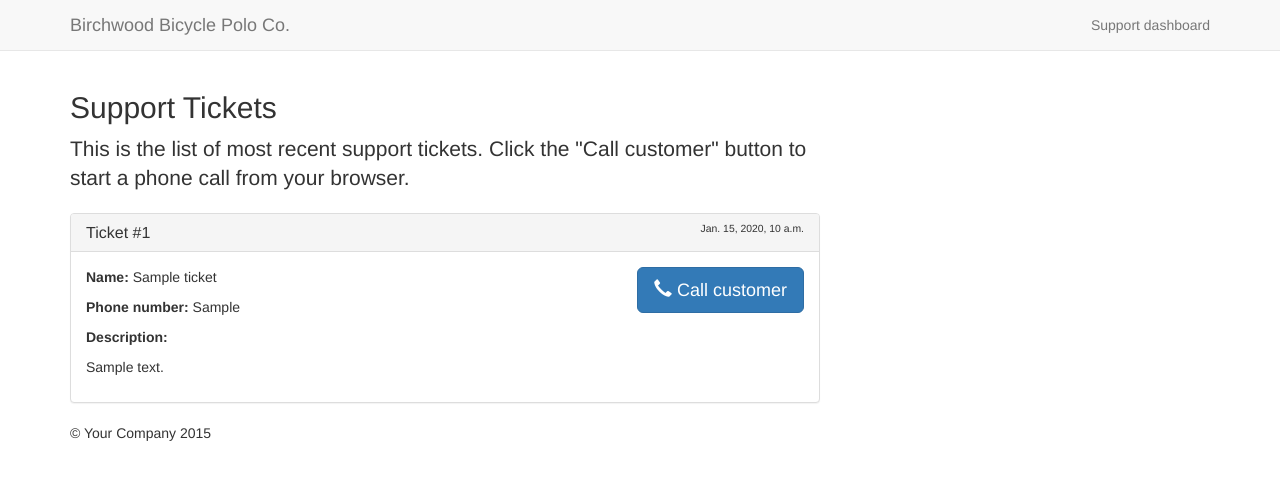
After one commit to TwilioDevEd/browser-calls-django, a Django app: template templates/browser_calls/support_dashboard.html in a window 1280 px wide. The commit adds this page. Shown: the top 480 px of the page. Run offline with Django 3.2, Linux system fonts and the light colour scheme; the template is opened without the code that fills it: most values are stand-ins (such as "Sample title", 1, 10 or a date in 2020); some libraries are stand-ins or nearby versions.

Commit message:
Adding support dashboard

```diff
--- a/templates/base.html
+++ b/templates/base.html
@@ -23,16 +23,24 @@
 
   <body>
 
-    <div class="navbar navbar-default navbar-static-top">
+    <nav class="navbar navbar-default navbar-static-top">
       <div class="container">
-        <button type="button" class="navbar-toggle" data-toggle="collapse" data-target=".navbar-responsive-collapse">
+        <div class="navbar-header">
+          <button type="button" class="navbar-toggle" data-toggle="collapse" data-target="#navbar">
             <span class="icon-bar"></span>
             <span class="icon-bar"></span>
             <span class="icon-bar"></span>
           </button>
           <a class="navbar-brand" href="/">Birchwood Bicycle Polo Co.</a>
         </div>
+
+        <div class="collapse navbar-collapse" id="navbar">
+          <ul class="nav navbar-nav navbar-right">
+            <li><a href="{% url 'support_dashboard' %}">Support dashboard</a></li>
+          </ul>
         </div>
+      </div>
+    </nav>
 
     {% block content %}{% endblock content %}
 
--- /dev/null
+++ b/templates/browser_calls/support_dashboard.html
@@ -0,0 +1,39 @@
+{% extends "base.html" %}
+
+{% load bootstrap_tags %}
+
+{% block title %}Home{% endblock title %}
+
+{% block content %}
+  <div class="container">
+    <div class="row">
+      <div class="col-md-8">
+        <h2>Support Tickets</h2>
+
+        <p class="lead">
+          This is the list of most recent support tickets. Click the "Call customer" button to start a phone call from your browser.
+        </p>
+
+        {% for ticket in support_tickets %}
+          <div class="panel panel-default">
+            <div class="panel-heading">
+              <h3 class="panel-title">Ticket #{{ ticket.id }} <small class="pull-right">{{ ticket.timestamp }}</small></h3>
+            </div>
+            <div class="panel-body">
+              <div class="pull-right">
+                <button type="button" class="btn btn-primary btn-lg">
+                  <span class="glyphicon glyphicon-earphone" aria-hidden="true"></span>  Call customer
+                </button>
+              </div>
+              <p><strong>Name:</strong> {{ ticket.name }}</p>
+              <p><strong>Phone number:</strong> {{ ticket.phone_number.as_national }}</p>
+
+              <p><strong>Description:</strong></p>
+              {{ ticket.description|linebreaks }}
+            </div>
+          </div>
+        {% endfor %}
+      </div>
+    </div>
+  </div>
+{% endblock %}
--- a/twilio_sample_project/urls.py
+++ b/twilio_sample_project/urls.py
@@ -6,6 +6,7 @@ from browser_calls.views import SupportTicketCreate
 urlpatterns = [
     # Your URLs go here
     url(r'^$', SupportTicketCreate.as_view(), name='home'),
+    url(r'^browser-calls', include('browser_calls.urls')),
 
     # Include the Django admin
     url(r'^admin/', include(admin.site.urls)),
```
Also changed, not shown: browser_calls/urls.py (added, +8 -0 lines), browser_calls/views.py (+8 -0 lines). Lines whose indentation alone changed are shown as unchanged.
